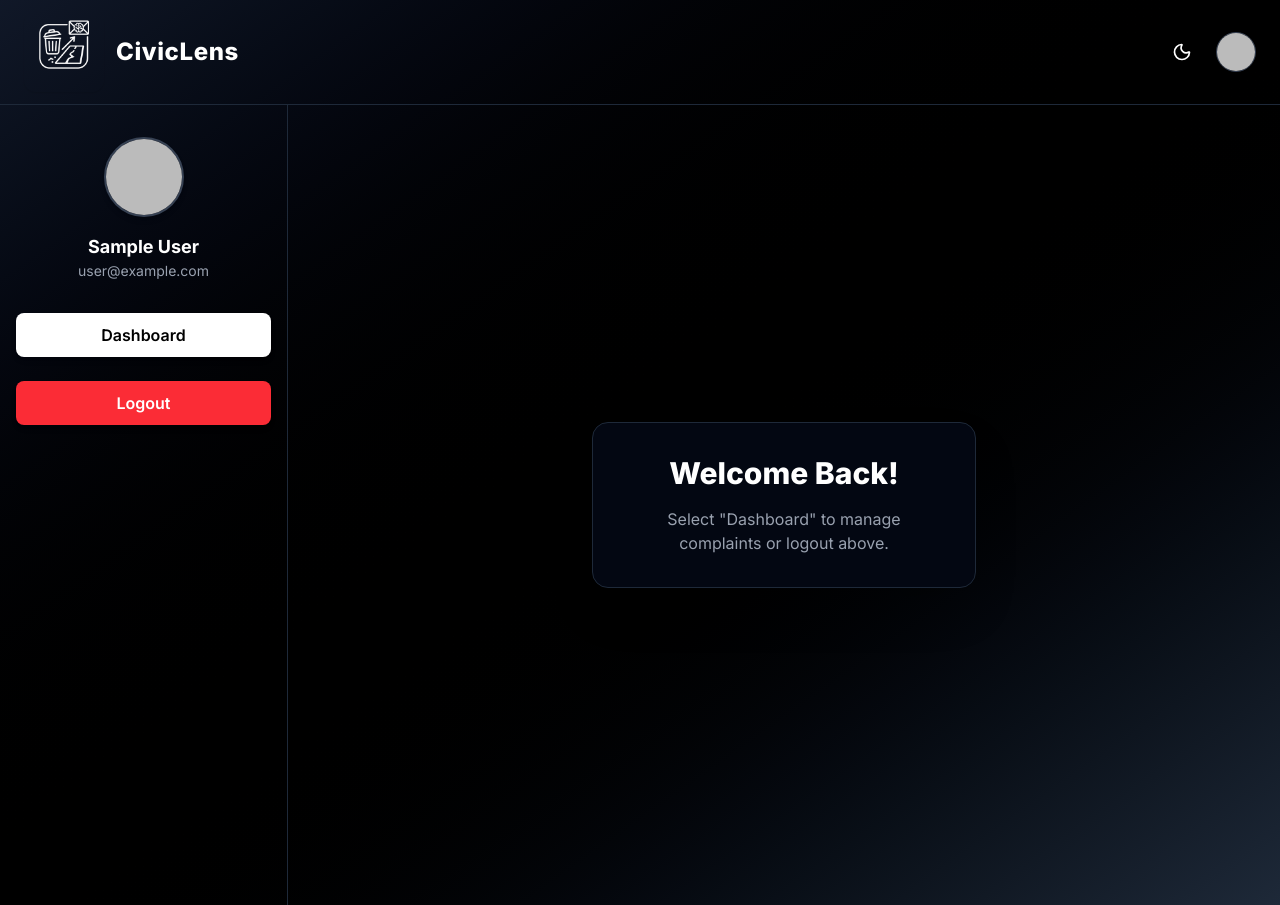
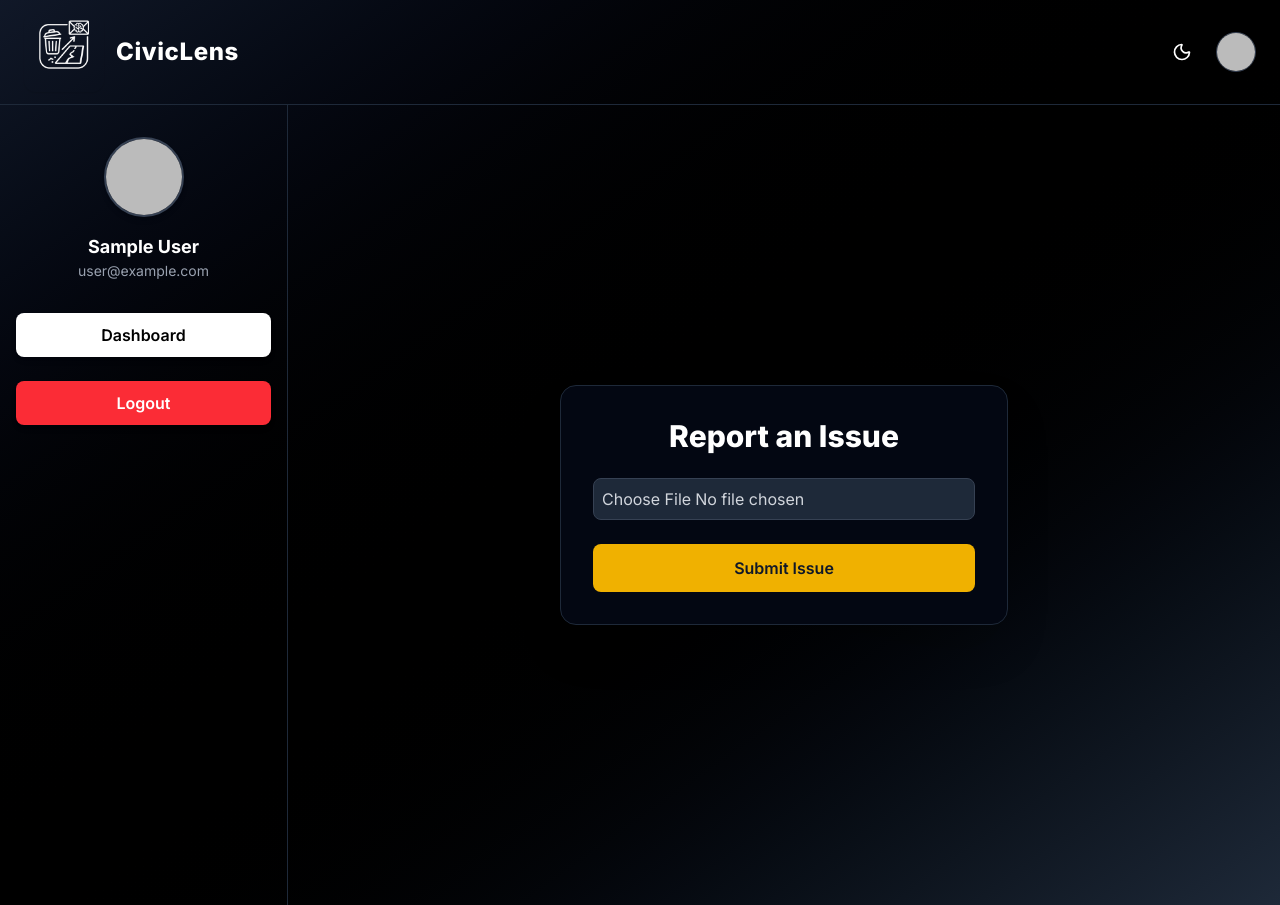
Before and after one commit to om-saraswat/CivicLens, a Next.js app in the folder civiclens/: page / in a window 1280 px wide. Built offline with nearby package versions, Linux system fonts and the light colour scheme; no server answers; sample sign-in values are in the browser's storage.

Commit message:
all things work properly

```diff
--- a/civiclens/src/app/page.js
+++ b/civiclens/src/app/page.js
@@ -1,12 +1,18 @@
 "use client";
 
-import { useSession, signOut } from "next-auth/react";
-import { useEffect } from "react";
+import { useSession } from "next-auth/react";
+import { useEffect, useState } from "react";
 import { useRouter } from "next/navigation";
-import Sidebar from "../app/Components/Sidebar"
+import Sidebar from "../app/Components/Sidebar";
+
 export default function Home() {
   const { data: session, status } = useSession();
   const router = useRouter();
+
+  const [image, setImage] = useState(null);
+  const [preview, setPreview] = useState("");
+  const [loading, setLoading] = useState(false);
+  const [statusMessage, setStatusMessage] = useState("");
 
   useEffect(() => {
     if (status === "unauthenticated") {
@@ -22,15 +28,128 @@ export default function Home() {
     );
   }
 
+  const handleFileChange = (e) => {
+    const file = e.target.files[0];
+    if (file) {
+      setImage(file);
+      setPreview(URL.createObjectURL(file));
+    }
+  };
+
+  const handleSubmit = async (e) => {
+    e.preventDefault();
+    if (!image) return;
+
+    setLoading(true);
+    setStatusMessage("⏳ Processing image and generating complaint...");
+
+    try {
+      const reader = new FileReader();
+      reader.readAsDataURL(image);
+      reader.onloadend = async () => {
+        const base64String = reader.result.split(",")[1];
+        const mimeType = image.type;
+
+        // 1️⃣ Step 1: Image → Description
+        const res = await fetch("/api/process-image", {
+          method: "POST",
+          headers: { "Content-Type": "application/json" },
+          body: JSON.stringify({ base64Image: base64String, mimeType }),
+        });
+        const imgData = await res.json();
+
+        if (!imgData.description) {
+          setLoading(false);
+          setStatusMessage("❌ Failed to analyze image.");
+          return;
+        }
+
+        // 2️⃣ Step 2: Get location and department
+        const location = await getLocation();
+        const deptRes = await fetch("/api/Deptartment", {
+          method: "POST",
+          headers: { "Content-Type": "application/json" },
+          body: JSON.stringify({
+            lat: location.lat,
+            lon: location.lon,
+            issueDescription: imgData.description,
+          }),
+        });
+
+        const deptData = await deptRes.json();
+        if (deptData.error) {
+          setLoading(false);
+          setStatusMessage("❌ Failed to determine department.");
+          return;
+        }
+
+        // 3️⃣ Navigate to /send-email with query params
+        const query = new URLSearchParams({
+          to: deptData.email || "",
+          subject: deptData.subject || "",
+          message: deptData.body || "",
+        }).toString();
+
+        router.push(`/send-email?${query}`);
+      };
+    } catch (err) {
+      console.error(err);
+      setStatusMessage("❌ Something went wrong.");
+    } finally {
+      setLoading(false);
+    }
+  };
+
+  const getLocation = () => {
+    return new Promise((resolve) => {
+      navigator.geolocation.getCurrentPosition(
+        (pos) => {
+          resolve({ lat: pos.coords.latitude, lon: pos.coords.longitude });
+        },
+      );
+    });
+  };
+
   return (
     <div className="min-h-screen flex bg-transparent">
-      <Sidebar/>
+      <Sidebar />
 
-      {/* Main Content */}
       <main className="flex-1 flex items-center justify-center px-4">
-        <div className="bg-gray-950 shadow-2xl rounded-2xl p-8 w-full max-w-sm text-center text-white border border-gray-800">
-          <h1 className="text-3xl font-extrabold mb-4">Welcome Back!</h1>
-          <p className="text-gray-400">Select "Dashboard" to manage complaints or logout above.</p>
+        <div className="bg-gray-950 shadow-2xl rounded-2xl p-8 w-full max-w-md text-center text-white border border-gray-800">
+          <h1 className="text-3xl font-extrabold mb-6">Report an Issue</h1>
+
+          <form onSubmit={handleSubmit} className="flex flex-col gap-4">
+            {preview && (
+              <img
+                src={preview}
+                alt="Preview"
+                className="w-full h-48 object-cover rounded-lg border border-gray-700"
+              />
+            )}
+
+            <input
+              type="file"
+              accept="image/*"
+              onChange={handleFileChange}
+              className="w-full p-2 rounded-lg bg-gray-800 border border-gray-700 text-gray-300"
+            />
+
+            <button
+              type="submit"
+              disabled={loading}
+              className={`w-full py-3 mt-2 font-semibold rounded-lg transition ${
+                loading
+                  ? "bg-gray-600 cursor-not-allowed"
+                  : "bg-yellow-500 hover:bg-yellow-600 text-gray-900"
+              }`}
+            >
+              {loading ? "Processing..." : "Submit Issue"}
+            </button>
+          </form>
+
+          {statusMessage && (
+            <p className="mt-4 text-sm text-gray-400">{statusMessage}</p>
+          )}
         </div>
       </main>
     </div>
--- a/civiclens/src/app/send-email/page.jsx
+++ b/civiclens/src/app/send-email/page.jsx
@@ -1,12 +1,20 @@
 "use client";
 
-import { useState } from "react";
+import { useState, useEffect } from "react";
+import { useSearchParams } from "next/navigation";
 
 export default function SendEmailPage() {
+  const searchParams = useSearchParams();
   const [to, setTo] = useState("");
   const [subject, setSubject] = useState("");
   const [message, setMessage] = useState("");
   const [status, setStatus] = useState("");
+
+  useEffect(() => {
+    setTo(searchParams.get("to") || "");
+    setSubject(searchParams.get("subject") || "");
+    setMessage(searchParams.get("message") || "");
+  }, [searchParams]);
 
   const sendEmail = async () => {
     setStatus("Sending...");
@@ -45,7 +53,6 @@ export default function SendEmailPage() {
         <input
           className="w-full p-3 mb-4 rounded-lg bg-gray-700 text-white border border-gray-600 focus:outline-none focus:ring-2 focus:ring-yellow-400"
           type="email"
-          placeholder="example@department.gov"
           value={to}
           onChange={(e) => setTo(e.target.value)}
         />
@@ -57,7 +64,6 @@ export default function SendEmailPage() {
         <input
           className="w-full p-3 mb-4 rounded-lg bg-gray-700 text-white border border-gray-600 focus:outline-none focus:ring-2 focus:ring-yellow-400"
           type="text"
-          placeholder="Garbage on Road - CivicLens Report"
           value={subject}
           onChange={(e) => setSubject(e.target.value)}
         />
@@ -68,13 +74,11 @@ export default function SendEmailPage() {
         </label>
         <textarea
           className="w-full p-3 mb-4 rounded-lg bg-gray-700 text-white border border-gray-600 focus:outline-none focus:ring-2 focus:ring-yellow-400"
-          placeholder="Describe the civic issue here..."
           value={message}
           onChange={(e) => setMessage(e.target.value)}
           rows="6"
         />
 
-        {/* Send Button */}
         <button
           onClick={sendEmail}
           className="w-full py-3 mt-2 bg-yellow-500 hover:bg-yellow-600 text-gray-900 font-semibold rounded-lg transition"
```
Also changed, not shown: civiclens/src/app/api/Gmailgenerator/route.js (deleted), civiclens/src/app/gmailgenerator/page.jsx (deleted).
